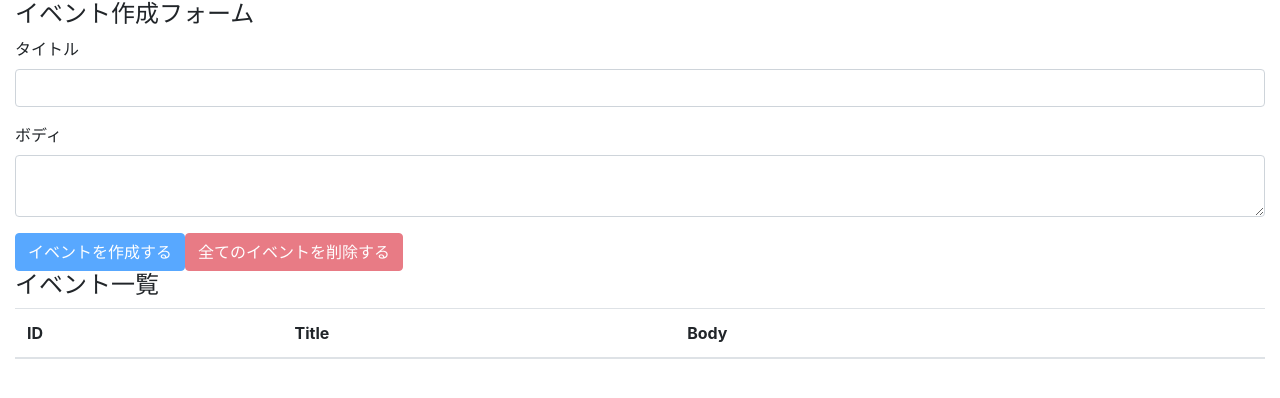
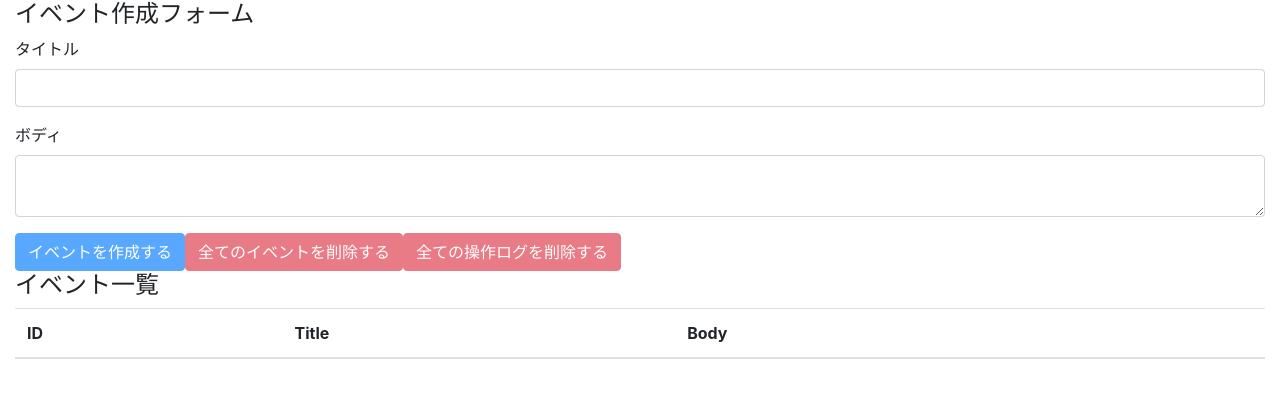
Before and after one commit to pochi23/react-hooks-practice, a React (Create React App) app in the folder react-hooks-101/: page / in a window 1280 px wide. Shown: the top 398 px of the page. Built offline with nearby package versions, Linux system fonts and the light colour scheme.

Commit message:
delete all operation logs

```diff
--- a/react-hooks-101/src/components/EventForm.js
+++ b/react-hooks-101/src/components/EventForm.js
@@ -43,6 +43,13 @@
       })
     }
   };
+  const deleteAllOperationLogs = (e) => {
+    e.preventDefault();
+    const result = window.confirm(
+      "全ての操作ログを本当に削除しても良いですか？"
+    )
+    if(result) dispatch({type: DELETE_ALL_OPERATION_LOGS})
+  }
   const unCreatable = title === "" || body === "";
   return (
     <>
@@ -80,6 +87,13 @@
         >
           全てのイベントを削除する
         </button>
+        <button
+          className="btn btn-danger"
+          disabled={state.operationLogs.length === 0}
+          onClick={deleteAllOperationLogs}
+        >
+          全ての操作ログを削除する
+        </button>
       </form>
     </>
   );
```
